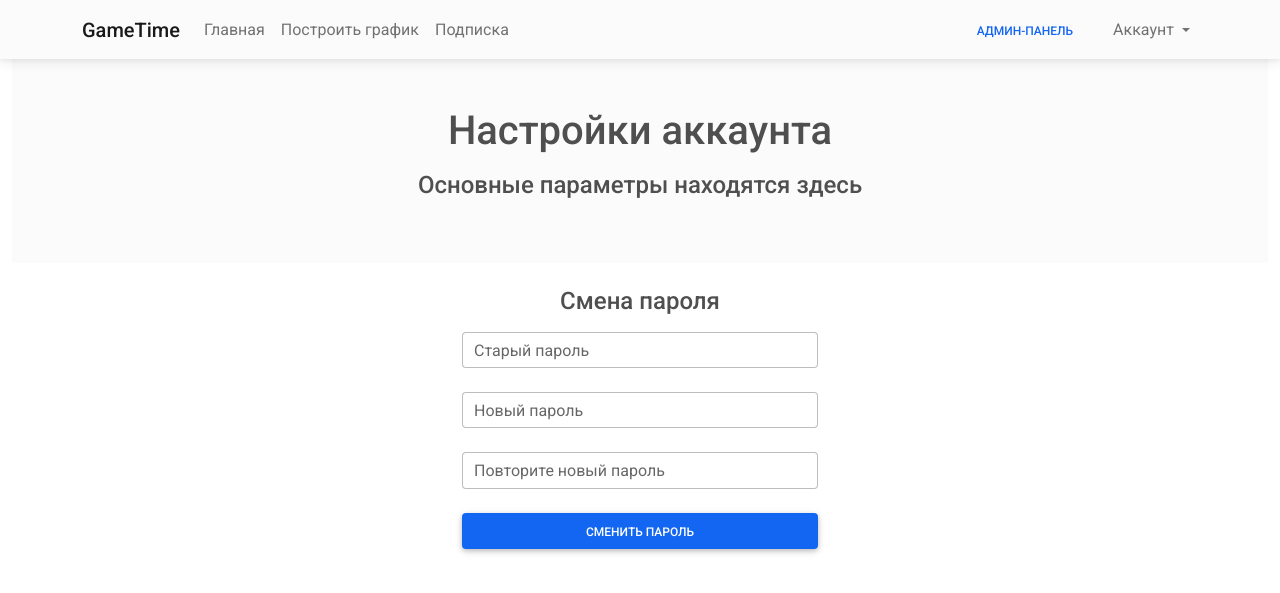
After one commit to Alehandreus/GTInfo-2, a Django app: page /main_settings/ in a window 1280 px wide. The commit adds this page. Shown: the top 593 px of the page. Run offline with Django 3.2, Linux system fonts and the light colour scheme; the visitor is signed in with stand-in values (Sample User, id 1); some libraries are stand-ins or nearby versions.

Commit message:
Added main settings and a way to change current password

```diff
--- /dev/null
+++ b/account/templates/account/main_settings.html
@@ -0,0 +1,55 @@
+{% extends 'base.html' %}
+
+{% block under_js %}
+{% load static %}
+<script src="{% static 'js/account/main_settings.js' %}"></script>
+{% endblock %}
+
+{% block content %}
+<div class="p-5 text-center bg-light">
+    <h1 class="mb-3">Настройки аккаунта</h1>
+    <h4 class="mb-3">Основные параметры находятся здесь</h4>
+</div>
+<div class="container" id="tracked-list">
+    <div class="flex-row d-flex m-4 justify-content-center align-items-center text-center">
+        <div class="col-md-4 col-sm-12">
+        <h4 class="mb-3">Смена пароля</h4>
+            <form class="justify-content-center" action="/main_settings/" method="post">
+                {% csrf_token %}
+
+                <div class="form-outline mb-4">
+                    <input type="password" id="old_password" class="form-control" name="old_password" />
+                    <label class="form-label" for="old_password">Старый пароль</label>
+                </div>
+                {% if change_error %}
+                        <div class="alert alert-danger my-3">
+                            Текущий пароль указан неправильно
+                          </div>
+                {% endif %}
+
+                <div class="form-outline mb-4">
+                    <input type="password" id="password" class="form-control" name="password"/>
+                    <label class="form-label" for="password">Новый пароль</label>
+                </div>
+                {% if form.password_repeat.errors %}
+                  <div class="alert alert-danger d-flex align-items-center my-3">
+                    {{ form.password_repeat.errors | first }}
+                  </div>
+                {% endif %}
+                <div class="form-outline mb-4">
+                    <input type="password" id="password_repeat" class="form-control" name="password_repeat"/>
+                    <label class="form-label" for="password_repeat">Повторите новый пароль</label>
+                </div>
+                <!-- Submit button -->
+                <button type="submit" class="btn btn-primary btn-block mb-4" type="submit">Сменить пароль</button>
+                {% if change_success %}
+                <div class="alert alert-success my-3">
+                    Пароль был изменён
+                </div>
+                {% endif %}
+            </form>
+        </div>
+    </div>
+    {% csrf_token %}
+</div>
+{% endblock %}
--- a/account/urls.py
+++ b/account/urls.py
@@ -2,6 +2,7 @@ from django.urls import path
 from .views import *
 
 urlpatterns = [
+    path('main_settings/', MainSettingsView.as_view()),
     path('tracking_settings/', TrackingSettingsView.as_view()),
     path('tracking_settings_delete_user/', DeleteTrackedUser.as_view()),
     path('tracking_settings_add_user/', AddTrackedUser.as_view())
--- a/account/views.py
+++ b/account/views.py
@@ -2,6 +2,8 @@ from django.shortcuts import render, loader
 from django.views import View
 from django.http import HttpResponseRedirect, HttpResponse, JsonResponse
 from iu_api.models import TrackedUserObject
+from .forms import *
+
 
 # Страница настроек отслеживания
 class TrackingSettingsView(View):
@@ -58,3 +60,29 @@ class AddTrackedUser(View):
             return JsonResponse({'status': 'ok'})
         else:
             return JsonResponse({'status': 'UserAlreadyAdded'}, status=400)
+
+
+class MainSettingsView(View):
+    def get(self, request):
+        if not request.user.is_authenticated:
+            return HttpResponseRedirect("/login")
+        context = {}
+        template = loader.get_template("account/main_settings.html")
+        return HttpResponse(template.render(context, request))
+
+    def post(self, request):
+        if not request.user.is_authenticated:
+            return HttpResponseRedirect("/login")
+        context = {}
+        template = loader.get_template("account/main_settings.html")
+        current_form = ChangePasswordForm(request.POST)
+        if current_form.is_valid():
+            result = current_form.change_password(request.user, request)
+            if not result:
+                context["change_error"] = True
+                return HttpResponse(template.render(context, request))
+            context["change_success"] = True
+            return HttpResponse(template.render(context, request))
+        else:
+            context["form"] = current_form
+            return HttpResponse(template.render(context, request))
--- a/templates/nav.html
+++ b/templates/nav.html
@@ -64,7 +64,7 @@
           <a class="dropdown-item" href="/tracking_settings">Настройки отслеживания</a>
         </li>
         <li>
-          <a class="dropdown-item" href="#">Настройки аккаунта</a>
+          <a class="dropdown-item" href="/main_settings">Настройки аккаунта</a>
         </li>
         <li>
           <a class="dropdown-item" href="/logout">Выход</a>
```
Also changed, not shown: account/forms.py (added, +46 -0 lines), account/static/js/account/main_settings.js (added).
